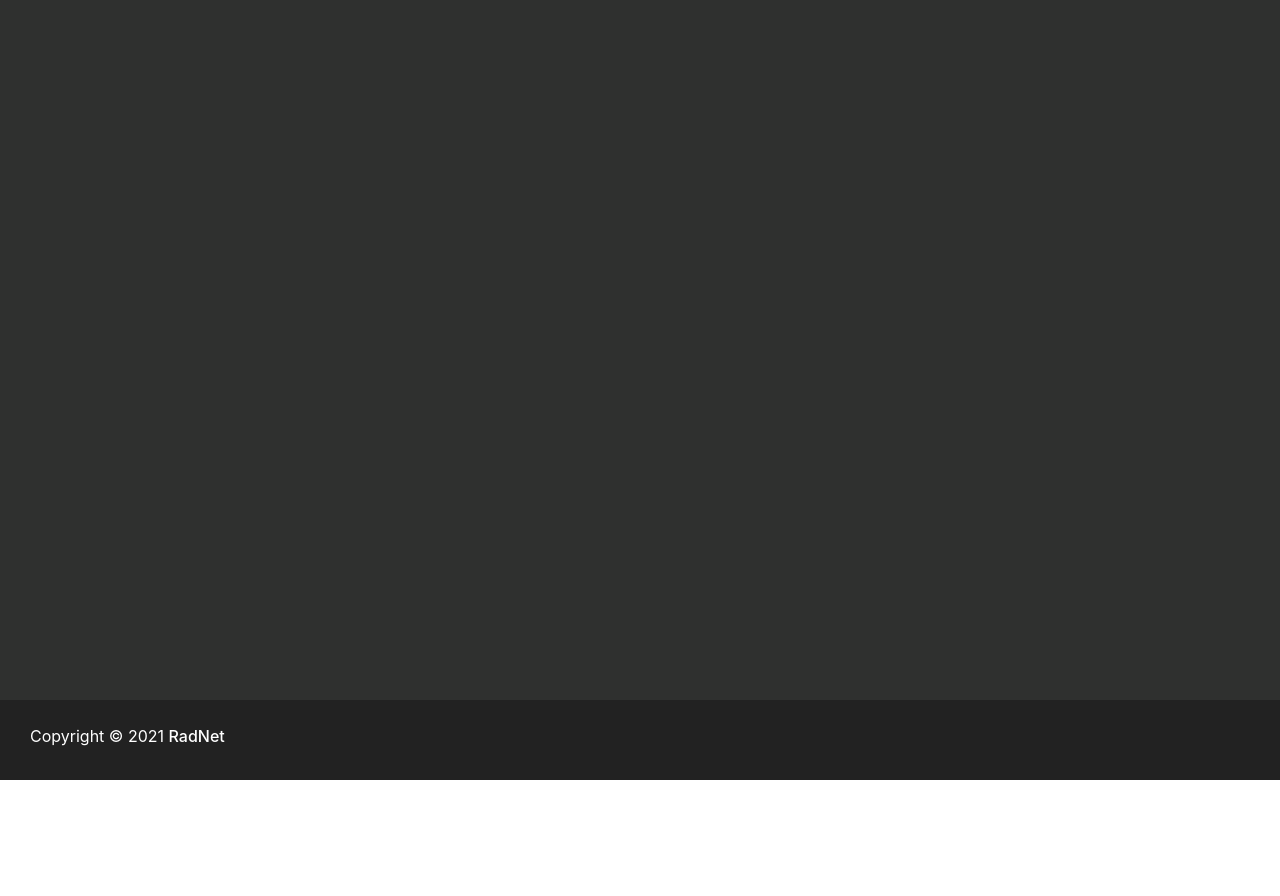
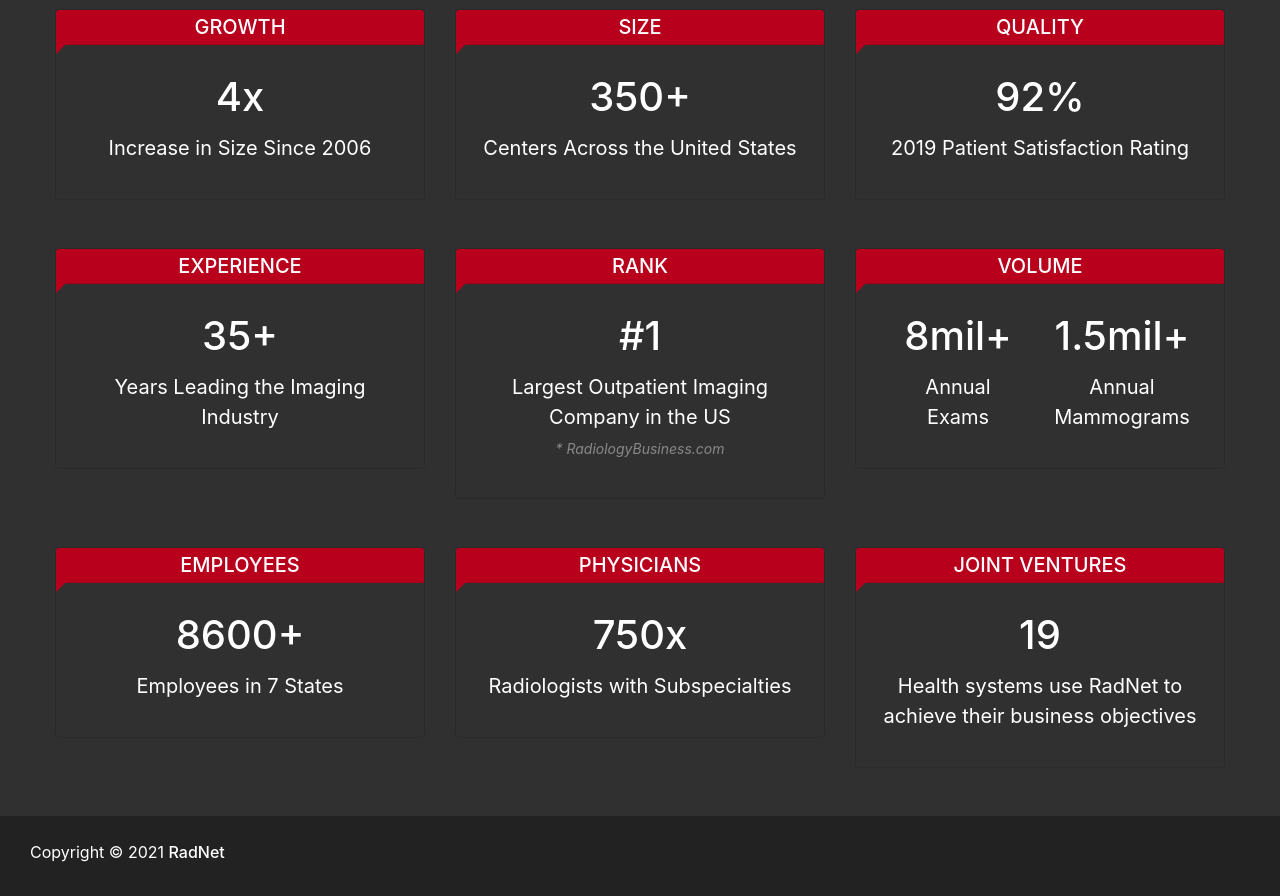
Before and after one commit to adminRadnet/video-site, a React (Create React App) app: page /about in a window 1280 px wide. Shown: the part 380-1276 px from the top of the page. Before the commit the page ends 1160 px from the top, so only its background shows below. Built offline with nearby package versions, Linux system fonts and the light colour scheme; no server answers.

Commit message:
-Added about us page
Added preliminar layout for the about us page

```diff
--- a/src/components/About/About.js
+++ b/src/components/About/About.js
@@ -3,10 +3,138 @@ import Seo from '../../components/Seo'
 
 const About = () => {
     return (
-        <div className="max-width-lg">
-        <Seo title={`About`} />
-        <h2>About</h2>
-        </div>
+        <section id="about">
+            <div className="max-width-lg">
+                <Seo title={`About`} />
+                <div class="row">
+                    <div class="col mb-5 mt-5 header">
+                        <h1>Who  We Are</h1>
+                        <p>RadNet drives innovation in imaging. Forged from 35 years of experience, our portfolio aligns the broadest range of resources and expertise in the industry. We deliver high quality, cost-effective solutions that take all stakeholders - patients, providers, payors and regulators - into the future of healthcare.</p>
+                    </div>
+                </div>
+                <div class="row">
+                    <div class="col-lg-4 col-md-4">
+                        <div class="card mb-5">
+                            <h5>Growth</h5>
+                            <div class="card-body text-center">
+                                <h1 class="card-title">4x</h1>
+                                <blockquote class="blockquote mb-0">
+                                <p>Increase in Size Since 2006</p>
+                                </blockquote>
+                            </div>
+                        </div>
+                    </div>
+                    <div class="col-lg-4 col-md-4">
+                        <div class="card mb-5">
+                            <h5>Size</h5>
+                            <div class="card-body text-center">
+                                <h1 class="card-title">350+</h1>
+                                <blockquote class="blockquote mb-0">
+                                <p>Centers Across the United States</p>
+                                </blockquote>
+                            </div>
+                        </div>
+                    </div>
+                    <div class="col-lg-4 col-md-4">
+                        <div class="card mb-5">
+                            <h5>Quality</h5>
+                            <div class="card-body text-center">
+                                <h1 class="card-title">92%</h1>
+                                <blockquote class="blockquote mb-0">
+                                <p>2019 Patient Satisfaction Rating</p>
+                                </blockquote>
+                            </div>
+                        </div>
+                    </div>
+                </div>
+                <div class="row">
+                    <div class="col-lg-4 col-md-4">
+                        <div class="card mb-5">
+                            <h5>Experience</h5>
+                            <div class="card-body text-center">
+                                <h1 class="card-title">35+</h1>
+                                <blockquote class="blockquote mb-0">
+                                <p>Years Leading the Imaging Industry</p>
+                                </blockquote>
+                            </div>
+                        </div>
+                    </div>
+                    <div class="col-lg-4 col-md-4">
+                        <div class="card mb-5">
+                            <h5>Rank</h5>
+                            <div class="card-body text-center">
+                                <h1 class="card-title">#1</h1>
+                                <blockquote class="blockquote mb-0">
+                                <p>
+                                    Largest Outpatient Imaging Company in the US
+                                    <br />
+                                    <small>* RadiologyBusiness.com</small>
+                                </p>
+                                </blockquote>
+                            </div>
+                        </div>
+                    </div>
+                    <div class="col-lg-4 col-md-4">
+                        <div class="card mb-5">
+                            <h5>Volume</h5>
+                            <div class="card-body text-center">
+                                <span class="w-50 d-inline-block">
+                                    <h1 class="card-title">8mil+</h1>
+                                    <blockquote class="blockquote mb-0">
+                                    <p>
+                                        Annual<br />Exams
+                                    </p>
+                                    </blockquote>
+                                </span>
+                                <span class="w-50 d-inline-block">
+                                    <h1 class="card-title">1.5mil+</h1>
+                                    <blockquote class="blockquote mb-0">
+                                    <p>
+                                        Annual <br /> Mammograms
+                                    </p>
+                                    </blockquote>
+                                </span>
+                            </div>
+                        </div>
+                    </div>
+                </div>
+                <div class="row">
+                    <div class="col-lg-4 col-md-4">
+                        <div class="card mb-5">
+                            <h5>Employees</h5>
+                            <div class="card-body text-center">
+                                <h1 class="card-title">8600+</h1>
+                                <blockquote class="blockquote mb-0">
+                                <p>Employees in 7 States</p>
+                                </blockquote>
+                            </div>
+                        </div>
+                    </div>
+                    <div class="col-lg-4 col-md-4">
+                        <div class="card mb-5">
+                            <h5>Physicians</h5>
+                            <div class="card-body text-center">
+                                <h1 class="card-title">750x</h1>
+                                <blockquote class="blockquote mb-0">
+                                <p>Radiologists with Subspecialties</p>
+                                </blockquote>
+                            </div>
+                        </div>
+                    </div>
+                    <div class="col-lg-4 col-md-4">
+                        <div class="card mb-5">
+                            <h5>Joint Ventures</h5>
+                            <div class="card-body text-center">
+                                <h1 class="card-title">19</h1>
+                                <blockquote class="blockquote mb-0">
+                                <p>Health systems use RadNet to achieve their business objectives</p>
+                                </blockquote>
+                            </div>
+                        </div>
+                    </div>
+                </div>
+            </div>
+        </section>
     )
 }
 
--- a/src/sass/_about.scss
+++ b/src/sass/_about.scss
@@ -0,0 +1,37 @@
+.dark #about .card {
+    background-color: transparent !important;
+}
+#about .card h5{
+    background-color: #b8001d;
+    padding: 5px;
+}
+#about .card h5{
+    text-align: center;
+    text-transform: uppercase;
+    border-bottom: 1px solid rgba(0, 0, 0, 0.125);
+    border-radius: calc(0.25rem - 1px) calc(0.25rem - 1px) 0 0;
+}
+#about .card p small{
+    font-size: 70%;
+    color:#888;
+    font-style: italic;
+}
+#about .card h5::before{
+    content: "";
+    border-top: 10px solid #b8001d;
+    border-right: 10px solid transparent;
+    border-left: 0 solid transparent;
+    position: absolute;
+    top: 34px;
+    left: 0;
+}
+#about .header h1{
+    text-align: center;
+    font-size: 4rem;
+    margin-bottom: 2rem;
+}
+#about .header p{
+    text-align: center;
+    max-width: 600px;
+    margin: auto;
+}
```
Also changed, not shown: src/App.css (line endings or trailing spaces).
